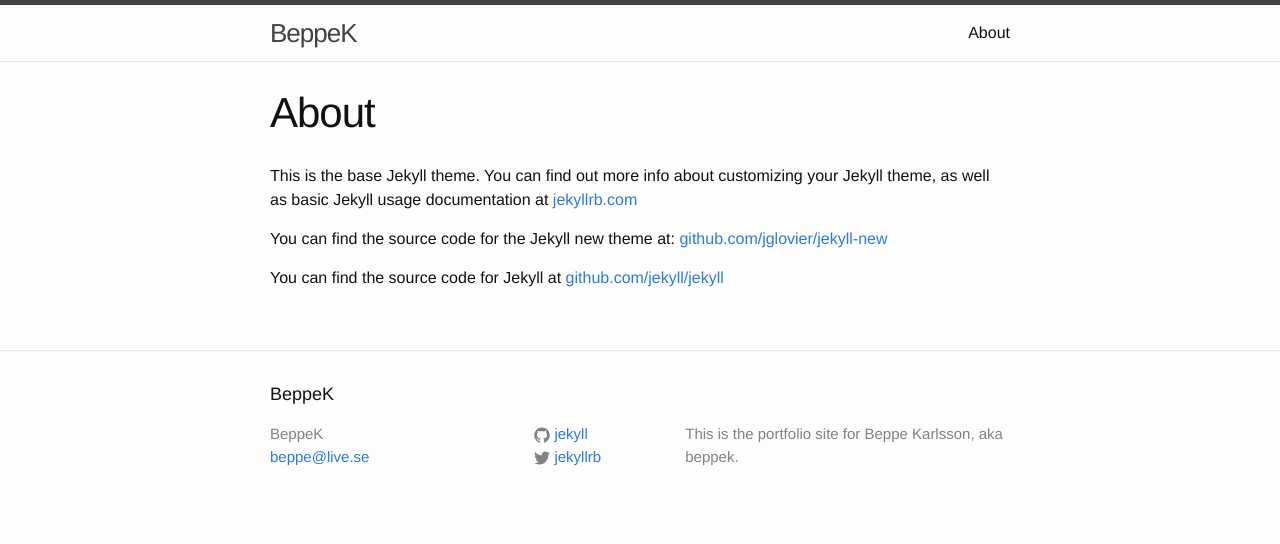
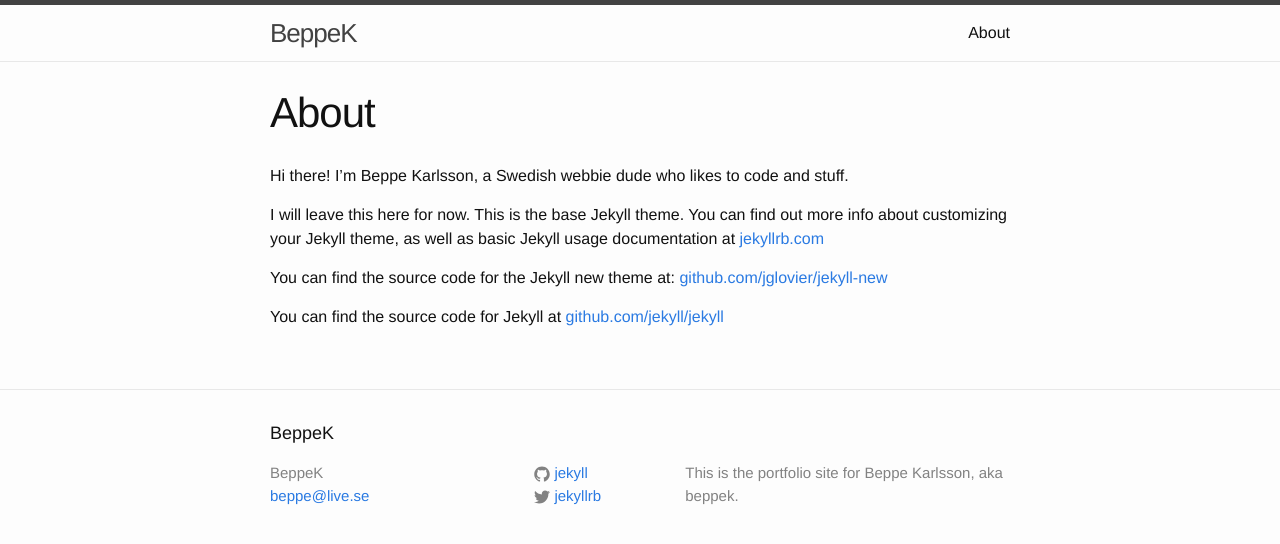
Before and after one commit to beppek/beppek.github.io, a Jekyll site: the page built from about.md, in a window 1280 px wide. Shown: the top 544 px of the page. Built offline with Jekyll 4.4.1, drawn with Linux system fonts in a browser that asks for light colours.

Commit message:
Adding some text on About

```diff
--- a/about.md
+++ b/about.md
@@ -4,6 +4,9 @@
 permalink: /about/
 ---
 
+Hi there! I'm Beppe Karlsson, a Swedish webbie dude who likes to code and stuff.
+
+I will leave this here for now.
 This is the base Jekyll theme. You can find out more info about customizing your Jekyll theme, as well as basic Jekyll usage documentation at [jekyllrb.com](http://jekyllrb.com/)
 
 You can find the source code for the Jekyll new theme at: [github.com/jglovier/jekyll-new](https://github.com/jglovier/jekyll-new)
```
